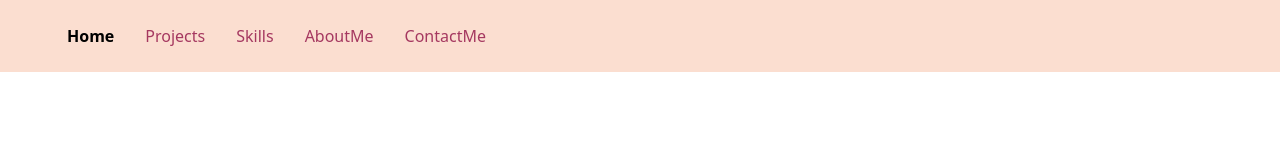
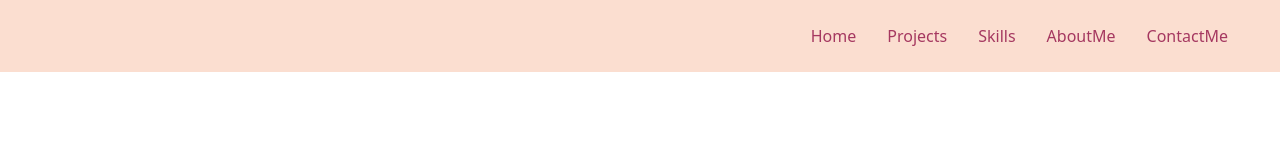
Before and after one commit to SiddhiKhairee/portfolio, a plain HTML site: page index.html in a window 1280 px wide. Drawn offline with nearby package versions, Linux system fonts and the light colour scheme.

Commit message:
Made changes to the navbar

```diff
--- a/index.html
+++ b/index.html
@@ -16,16 +16,16 @@
     </head>
     <body>
         <header>
-            <nav class="navbar navbar-expand-lg bg-body-tertiary">
-  <div class="container-fluid">
+            <nav class="navbar navbar-expand-lg fixed-top bg-body-tertiary">
+              <div class="container-fluid">
     <!-- <a class="navbar-brand" href="#">Navbar</a> -->
-    <button class="navbar-toggler" type="button" data-bs-toggle="collapse" data-bs-target="#navbarTogglerDemo02" aria-controls="navbarTogglerDemo02" aria-expanded="false" aria-label="Toggle navigation">
-      <span class="navbar-toggler-icon"></span>
-    </button>
+              <button class="navbar-toggler" type="button" data-bs-toggle="collapse" data-bs-target="#navbarTogglerDemo02" aria-controls="navbarTogglerDemo02" aria-expanded="false" aria-label="Toggle navigation">
+              <span class="navbar-toggler-icon"></span>
+              </button>
     <div class="collapse navbar-collapse" id="navbarTogglerDemo02">
-      <ul class="navbar-nav me-auto mb-2 mb-lg-0">
+      <ul class="navbar-nav ms-auto mb-2 mb-lg-0">
         <li class="nav-item">
-          <a class="nav-link active" aria-current="page" href="#home">Home</a>
+          <a class="nav-link"  href="#home">Home</a>
         </li>
         <li class="nav-item">
           <a class="nav-link" href="#projects">Projects</a>
```
Also changed, not shown: images/hearts-underline.png (added).
